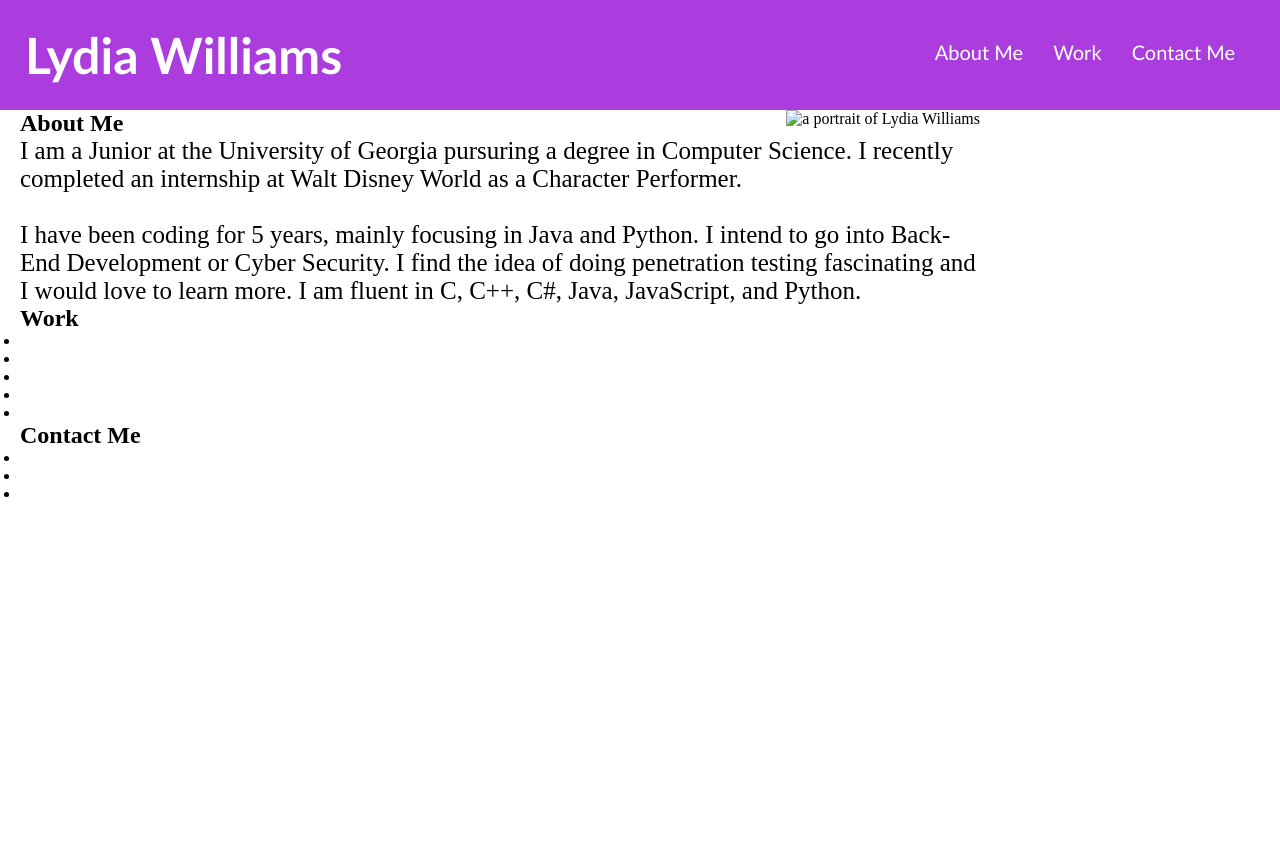
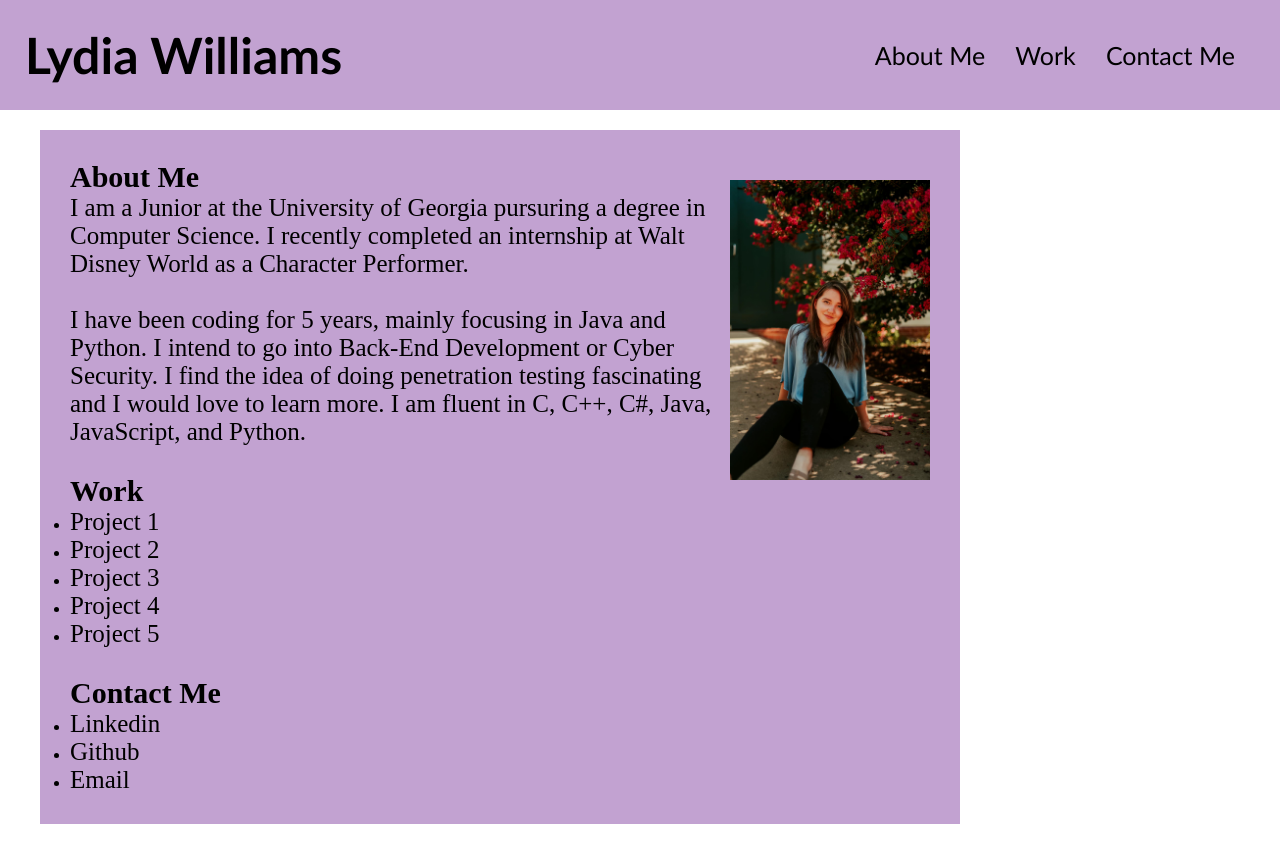
Before and after one commit to lydnicwil/portfolio-website, a plain HTML site: page index.html in a window 1280 px wide. Before the commit the page ends 800 px from the top, so only its background shows below. Drawn offline with Linux system fonts and the light colour scheme; files whose address does not match are found by name.

Commit message:
updating css and html

```diff
--- a/assets/css/style.css
+++ b/assets/css/style.css
@@ -11,8 +11,8 @@ body {
 .header {
     padding: 25px;
     font-family: 'Trebuchet MS', 'Lucida Sans Unicode', 'Lucida Grande', 'Lucida Sans', Arial, sans-serif;
-    background-color: #ab3ddf;
-    color: #ffffff;
+    background-color: #c2a2d1;
+    color: #000000;
 }
 
 .header h1 {
@@ -38,8 +38,9 @@ body {
 }
 
 a {
-    color: #ffffff;
+    color: #000000;
     text-decoration: none;
+    font-size: 25px
 }
 
 p {
@@ -51,8 +52,22 @@ p {
     margin-left: 25px;
 }
 
+.content h2{
+    font-size: 30px;
+}
+
+.about-me img{
+    display: block;
+    margin: 20px auto;
+    max-width: 200px;
+    right: -50px;
+}
+
 .content {
     width: 75%;
     display: inline-block;
     margin-left: 20px;
+    background-color: #c2a2d1;
+    border: 20px solid #ffffff;
+    padding: 30px;
 }
--- a/index.html
+++ b/index.html
@@ -31,7 +31,7 @@
             <h2>About Me</h2>
             <p>
                 I am a Junior at the University of Georgia pursuring a degree in Computer Science. I recently completed an internship at Walt Disney World as a Character Performer. <br><br>
-                I have been coding for 5 years, mainly focusing in Java and Python. I intend to go into Back-End Development or Cyber Security. I find the idea of doing penetration testing fascinating and I would love to learn more. I am fluent in C, C++, C#, Java, JavaScript, and Python.
+                I have been coding for 5 years, mainly focusing in Java and Python. I intend to go into Back-End Development or Cyber Security. I find the idea of doing penetration testing fascinating and I would love to learn more. I am fluent in C, C++, C#, Java, JavaScript, and Python.<br><br>
             </p>
         </div>
         <div class="Work">
@@ -53,6 +53,9 @@
                     <a href=https://github.com/lydnicwil>Project 5</a>
                 </li>
             </ul>
+            <p>
+                <br>
+            </p>
         </div>
         <div class="contact-me">
             <h2>Contact Me</h2>
```
Also changed, not shown: assets/images/portrait.jpg (added), 2 other files.
